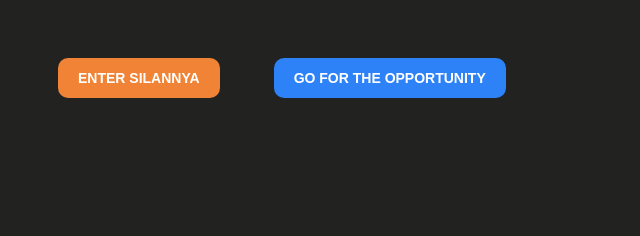
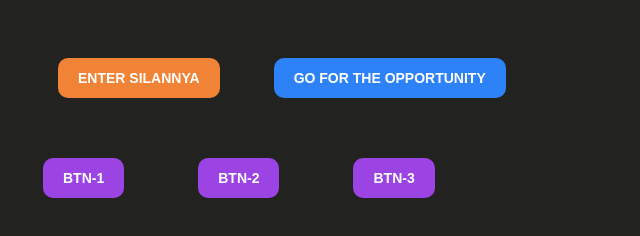
Before and after one commit to Margo0107/hw-12-js, a plain HTML site: page index.html in a window 1280 px wide. Shown: the whole page, without its empty margins (0-640 px from the left). Drawn offline with Linux system fonts and the light colour scheme.

Commit message:
task 12.2 completed

```diff
--- a/css/style.css
+++ b/css/style.css
@@ -42,9 +42,8 @@ body {
 }
 .first-btn-link:hover:before {
   filter: blur(20px);
-  opacity: 1  /* animation: animate 8s linear infinite; */
+  opacity: 1; /* animation: animate 8s linear infinite; */
 }
-
 
 .two-btn-link {
   box-sizing: border-box;
@@ -86,5 +85,49 @@ body {
 }
 .two-btn-link:hover:before {
   filter: blur(20px);
-    opacity: 1  /* animation: animate 8s linear infinite; */
+  opacity: 1; /* animation: animate 8s linear infinite; */
 }
+
+.btn {
+  margin: 10px 35px;
+  box-sizing: border-box;
+  position: relative;
+  display: inline-block;
+  color: #fff;
+  background-color: rgb(155, 68, 227);
+  border: rgb(155, 68, 227);
+  border-radius: 10px;
+  text-transform: uppercase;
+  font-size: 14px;
+  font-weight: 600;
+  height: 40px;
+  padding: 0 20px;
+}
+.btn:hover {
+  animation: animate 8s linear infinite;
+}
+@keyframes animate {
+  0% {
+    background-position: 0%;
+  }
+  100% {
+    background-position: 400%;
+  }
+}
+.btn::before {
+  content: "";
+  position: absolute;
+  top: -5px;
+  right: -5px;
+  bottom: -5px;
+  left: -5px;
+  background: rgb(211, 101, 245);
+  z-index: -1;
+  transition: 0.5s;
+  background-size: 400%;
+  opacity: 0;
+}
+.btn:hover:before {
+  filter: blur(20px);
+  opacity: 1; /* animation: animate 8s linear infinite; */
+}
--- a/index.html
+++ b/index.html
@@ -7,8 +7,16 @@
     <link rel="stylesheet" href="/css/style.css" />
   </head>
   <body>
+    <!-- 12/1 -->
     <button id="setLink" class="first-btn-link">Enter silannya</button>
     <button id="goToLink" class="two-btn-link">Go for the opportunity</button>
+
+    <!-- 12/2 -->
+    <div id="buttonContainer">
+      <button id="btn_mystery" class="btn">btn-1</button>
+      <button id="btn_mystery" class="btn">btn-2</button>
+      <button id="btn_mystery" class="btn">btn-3</button>
+    </div>
     <script src="js/script.js"></script>
   </body>
 </html>
--- a/js/script.js
+++ b/js/script.js
@@ -1,3 +1,4 @@
+//12.1
 let savedLink = "";
 document.getElementById("setLink").addEventListener("click", function () {
   savedLink = prompt("Enter the link:");
@@ -9,3 +10,12 @@ document.getElementById("goToLink").addEventListener("click", function () {
     alert("Enter the beginning!");
   }
 });
+
+//12.2
+const container = document.getElementById("buttonContainer");
+
+container.addEventListener("click", function (event) {
+  if (event.target.tagName === "BUTTON") {
+    alert("You pressed on: " + event.target.textContent);
+  }
+});
```
Lines whose indentation alone changed are shown as unchanged.
